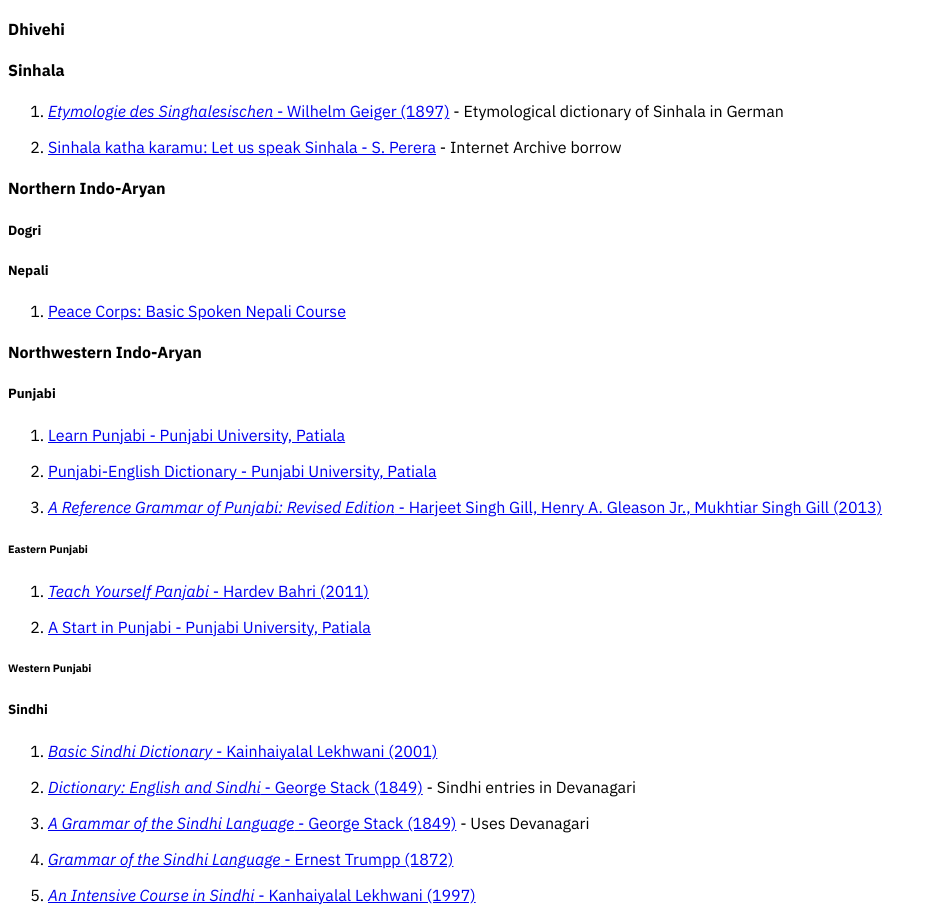
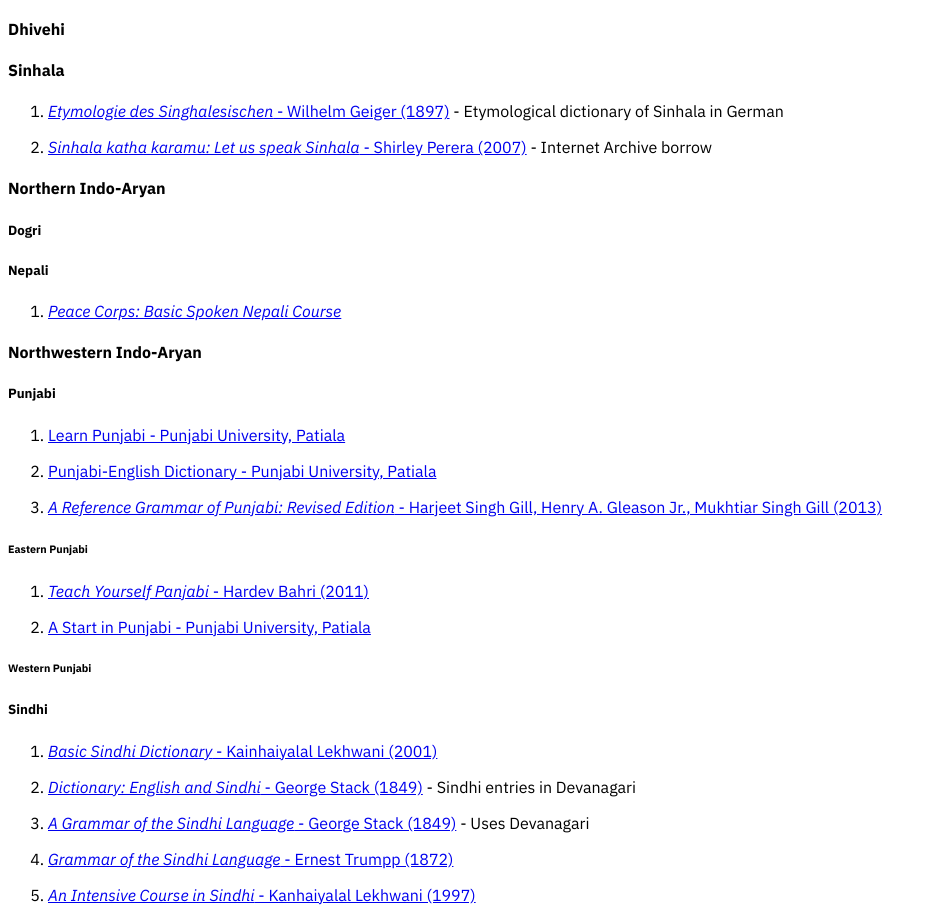
Before and after one commit to Penguin112358/penguin112358.github.io, a plain HTML site: page languageresources.html in a window 1280 px wide. Shown: the part 6502-7420 px from the top of the page, without its empty margins (0-936 px from the left). Drawn offline with Linux system fonts and the light colour scheme.

Commit message:
Update citations in languageresources.html

```diff
--- a/languageresources.html
+++ b/languageresources.html
@@ -260,13 +260,13 @@
 				<h4>Sinhala</h4>
 					<ol>
 						<li><p><a href="https://babel.hathitrust.org/cgi/pt?id=chi.21612777&seq=1" target="_blank"><i>Etymologie des Singhalesischen</i> - Wilhelm Geiger (1897)</a> - Etymological dictionary of Sinhala in German</p></li>
-						<li><p><a href="https://archive.org/details/sinhalakathakara0000pere/" target="_blank">Sinhala katha karamu: Let us speak Sinhala - S. Perera</a> - Internet Archive borrow</p></li>
+						<li><p><a href="https://archive.org/details/sinhalakathakara0000pere/" target="_blank"><i>Sinhala katha karamu: Let us speak Sinhala</i> - Shirley Perera (2007)</a> - Internet Archive borrow</p></li>
 					</ol>
 			<h4>Northern Indo-Aryan</h4>
 				<h5>Dogri</h5>
 				<h5>Nepali</h5>
 					<ol>
-						<li><p><a href="https://www.livelingua.com/course/peace-corps/basic-course-in-spoken-nepali" target="_blank">Peace Corps: Basic Spoken Nepali Course</a></p></li>
+						<li><p><a href="https://www.livelingua.com/course/peace-corps/basic-course-in-spoken-nepali" target="_blank"><i>Peace Corps: Basic Spoken Nepali Course</i></a></p></li>
 					</ol>
 			<h4>Northwestern Indo-Aryan</h4>
 				<h5>Punjabi</h5>
```
